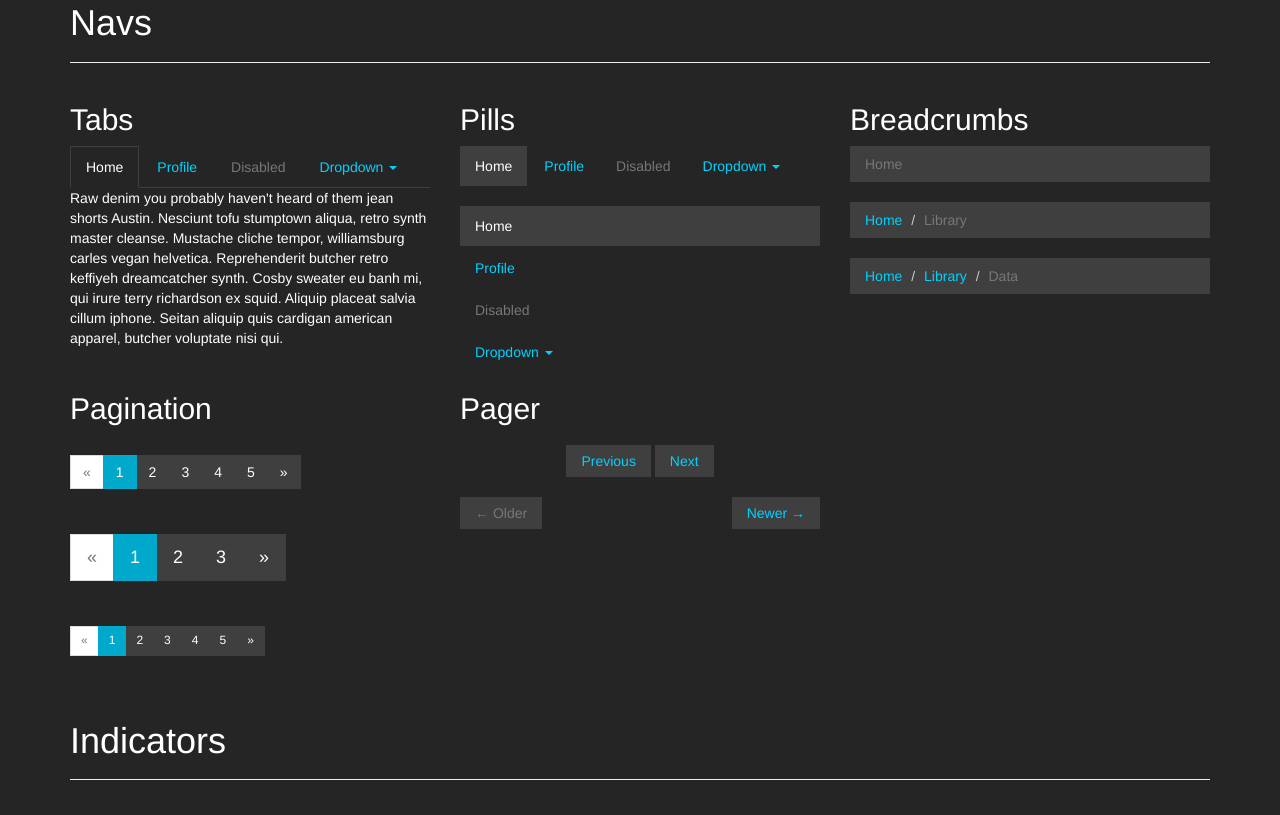
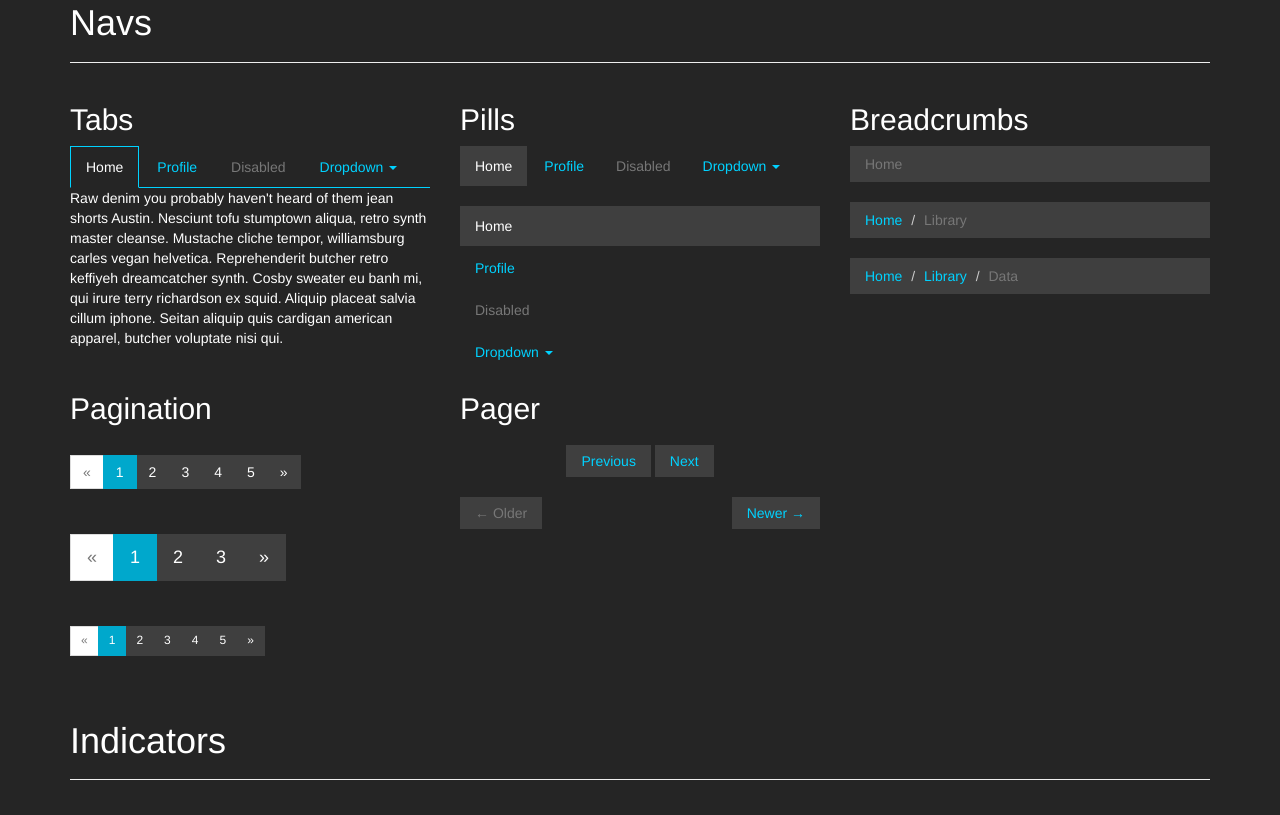
Before and after one commit to LarsVonQualen/hackertheme, a website: page index.html in a window 1280 px wide. Shown: the part 2585-3400 px from the top of the page. Drawn offline with nearby package versions, Linux system fonts and the light colour scheme.

Commit message:
Herp derp

```diff
--- a/less/variables.less
+++ b/less/variables.less
@@ -40,7 +40,7 @@
 //** Global textual link color.
 @link-color:            @brand-info; //@brand-primary;
 //** Link hover color set via `darken()` function.
-@link-hover-color:      darken(@brand-info, 15%);
+@link-hover-color:      @link-color;
 //** Link hover decoration.
 @link-hover-decoration: underline;
 
@@ -116,7 +116,7 @@
 //** Global color for active items (e.g., navs or dropdowns).
 @component-active-color:    @text-color; //#fff;
 //** Global background color for active items (e.g., navs or dropdowns).
-@component-active-bg:       @brand-primary;
+@component-active-bg:       @brand-info;
 
 //** Width of the `border` for generating carets that indicator dropdowns.
 @caret-width-base:          4px;
@@ -242,9 +242,9 @@
 //** Dropdown link text color.
 @dropdown-link-color:            @link-color; //@gray-dark;
 //** Hover color for dropdown links.
-@dropdown-link-hover-color:      darken(@gray-dark, 5%);
+@dropdown-link-hover-color:      @link-color; //darken(@gray-dark, 5%);
 //** Hover background for dropdown links.
-@dropdown-link-hover-bg:         #f5f5f5;
+@dropdown-link-hover-bg:         @body-bg-medium; //#f5f5f5;
 
 //** Active dropdown menu item text color.
 @dropdown-link-active-color:     @component-active-color;
@@ -424,13 +424,13 @@
 @nav-disabled-link-hover-color:             @gray-light;
 
 //== Tabs
-@nav-tabs-border-color:                     @body-bg-light; //#ddd;
+@nav-tabs-border-color:                     @link-color; //#ddd;
 
-@nav-tabs-link-hover-border-color:          @body-bg-light; //@gray-lighter;
+@nav-tabs-link-hover-border-color:          @link-color; //@gray-lighter;
 
 @nav-tabs-active-link-hover-bg:             @body-bg;
 @nav-tabs-active-link-hover-color:          @text-color; //@gray;
-@nav-tabs-active-link-hover-border-color:   @body-bg-light; //#ddd;
+@nav-tabs-active-link-hover-border-color:   @link-color; //#ddd;
 
 @nav-tabs-justified-link-border-color:            @body-bg-light; //#ddd;
 @nav-tabs-justified-active-link-border-color:     @body-bg;
```
Also changed, not shown: dist/hackertheme.css.
